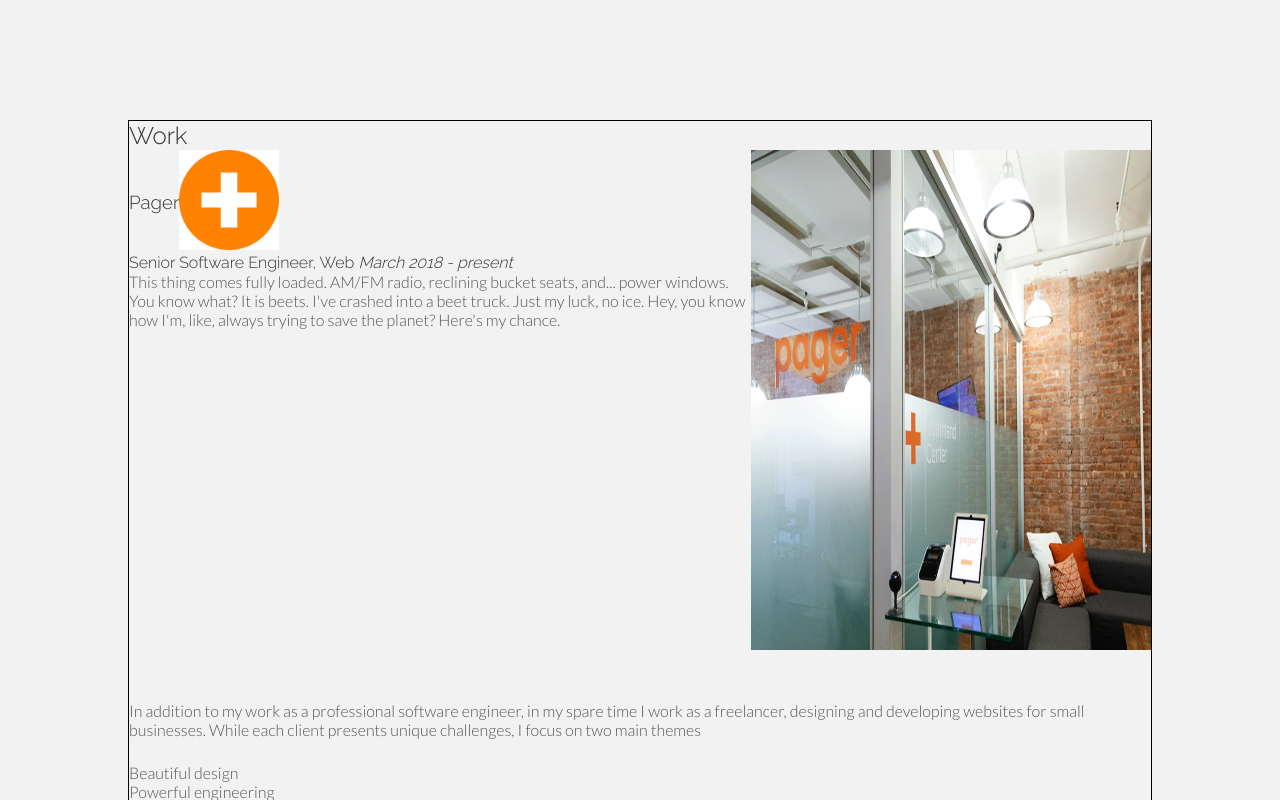
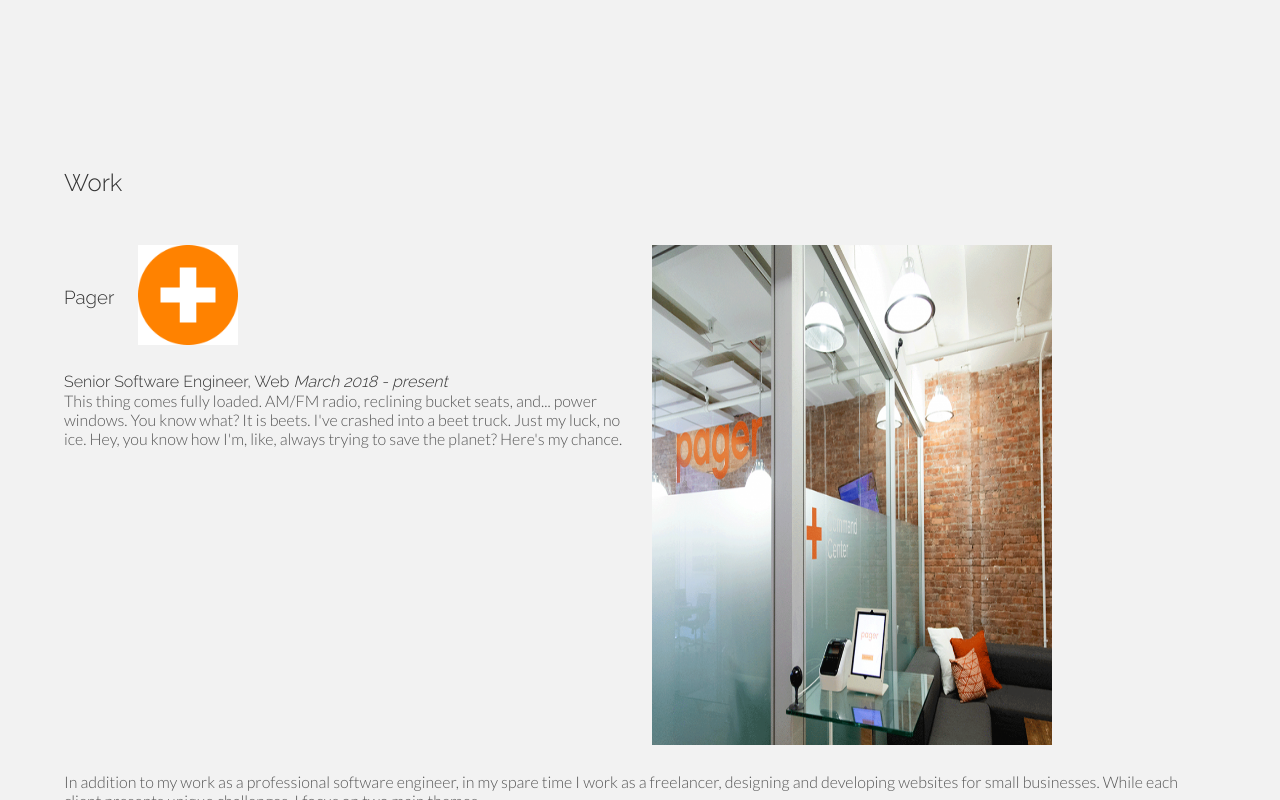
Before and after one commit to cbonaco1/personal_page, a Next.js app: page / in a window 1280 px wide. Shown: the part 680-1480 px from the top of the page. Built offline with nearby package versions, Linux system fonts and the light colour scheme.

Commit message:
add columns for Pager section

```diff
--- a/src/components/Pager.jsx
+++ b/src/components/Pager.jsx
@@ -1,23 +1,17 @@
 import React from "react";
 import Image from "next/image";
 
-import styles from 'styles/Pager.module.scss'
+import styles from 'styles/Pager.module.scss';
 
 const Pager = () => {
   return (
-    <div className={`displayFlex ${styles.container}`}>
-      <div className={`${styles.pagerOffice}`}>
-        <Image
-          src="/img/pager_office.png"
-          alt="Pager"
-          height={500}
-          width={400}
-        />
-      </div>
-      <div className={`${styles.info}`}>
-        <div className={`displayFlex ${styles.titleLogo}`}>
-          <h3>Pager</h3>
-          <div>
+    <div className={`columns ${styles.pager}`}>
+      <div className="column">
+        <div className="columns is-vcentered">
+          <div className="column is-narrow">
+            <h3>Pager</h3>
+          </div>
+          <div className="column">
             <Image
               src="/img/logos/pager.png"
               alt="Pager"
@@ -26,8 +20,18 @@
             />
           </div>
         </div>
-        <h4>Senior Software Engineer, Web <i>March 2018 - present</i></h4>
+        <h4>Senior Software Engineer, Web{' '}<i>March 2018 - present</i></h4>
         <p>This thing comes fully loaded. AM/FM radio, reclining bucket seats, and... power windows. You know what? It is beets. I've crashed into a beet truck. Just my luck, no ice. Hey, you know how I'm, like, always trying to save the planet? Here's my chance.</p>
+      </div>
+      <div className="column">
+        <div>
+          <Image
+            src="/img/pager_office.png"
+            alt="Pager"
+            height={500}
+            width={400}
+          />
+        </div>
       </div>
     </div>
   )
--- a/src/sections/Section.jsx
+++ b/src/sections/Section.jsx
@@ -2,8 +2,10 @@
 
 const Section = ({ children }) => {
   return (
-    <section className="page-section">
-      { children }
+    <section className="section">
+      <div className="container">
+        { children }
+      </div>
     </section>
   )
 }
--- a/src/styles/Pager.module.scss
+++ b/src/styles/Pager.module.scss
@@ -1,29 +1,9 @@
-.container {
-  flex-direction: column;
-  margin-bottom: 48px;
-}
-
-.titleLogo {
-  flex-direction: column;
+.pager {
+  padding-top: 2rem;
 }
 
 @media screen and (min-width: 1024px) {
-  .container {
-    flex-direction: row;
-  }
-
-  .pagerOffice {
-    order: 2;
-    flex-shrink: 0;
-    flex-basis: 400; // width of picture
-  }
-
-  .info {
-    order: 1;
-  }
-
-  .titleLogo {
-    flex-direction: row;
-    align-items: center;
+  .pager {
+    padding-top: 3rem;
   }
 }
--- a/src/styles/globals.scss
+++ b/src/styles/globals.scss
@@ -1,5 +1,6 @@
 @import "bulma/sass/utilities/_all.sass";
 @import "bulma/sass/layout/hero.sass";
+@import "bulma/sass/layout/section.sass";
 @import "bulma/sass/elements/container.sass";
 @import "bulma/sass/elements/button.sass";
 @import "bulma/sass/elements/title.sass";
@@ -49,12 +50,6 @@
   list-style-type: none;
 }
 
-.page-section {
-  margin: 0 auto 3rem auto;
-  max-width: 1024px;
-  border: 1px solid black;
-}
-
 .displayFlex {
   display: flex;
 }
```
